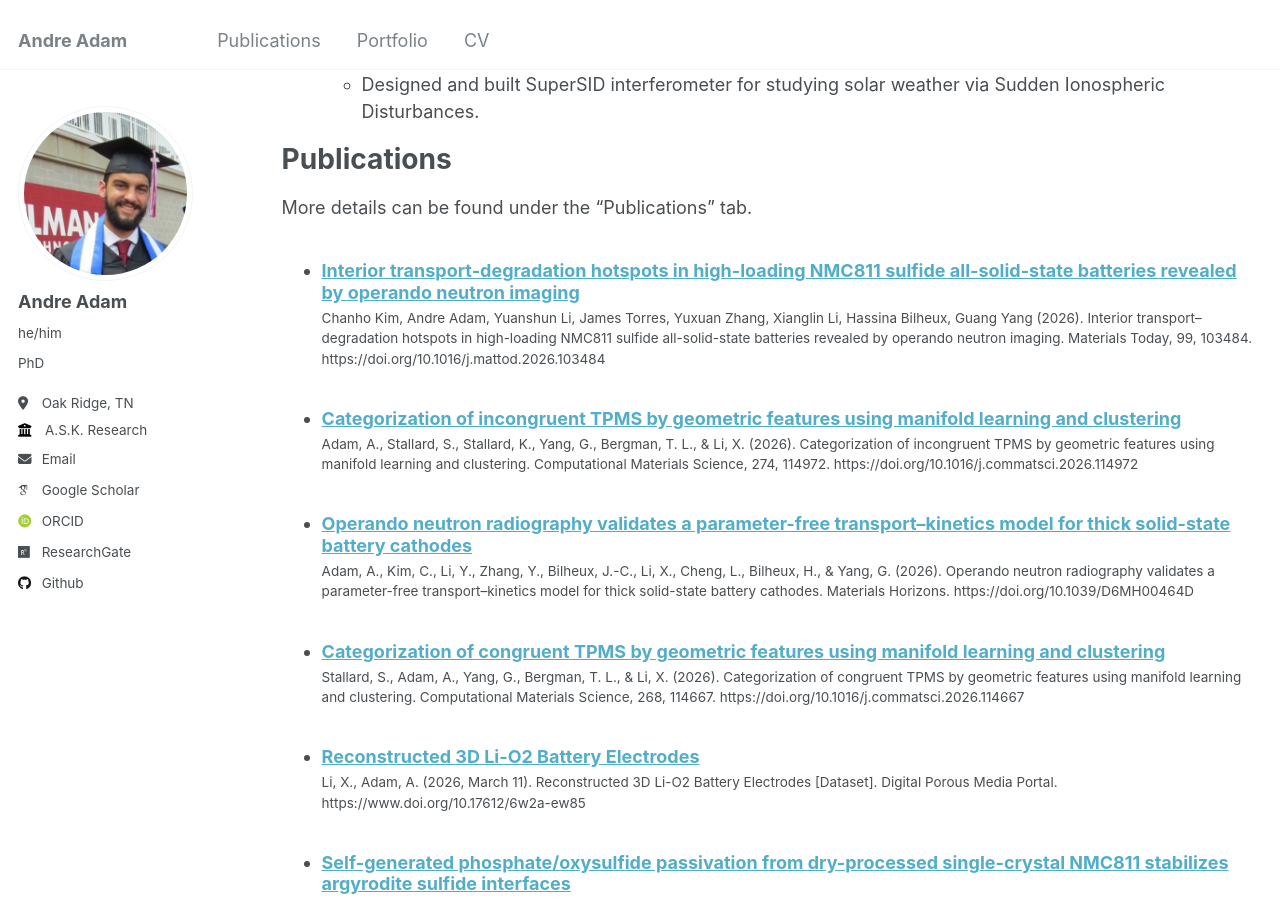
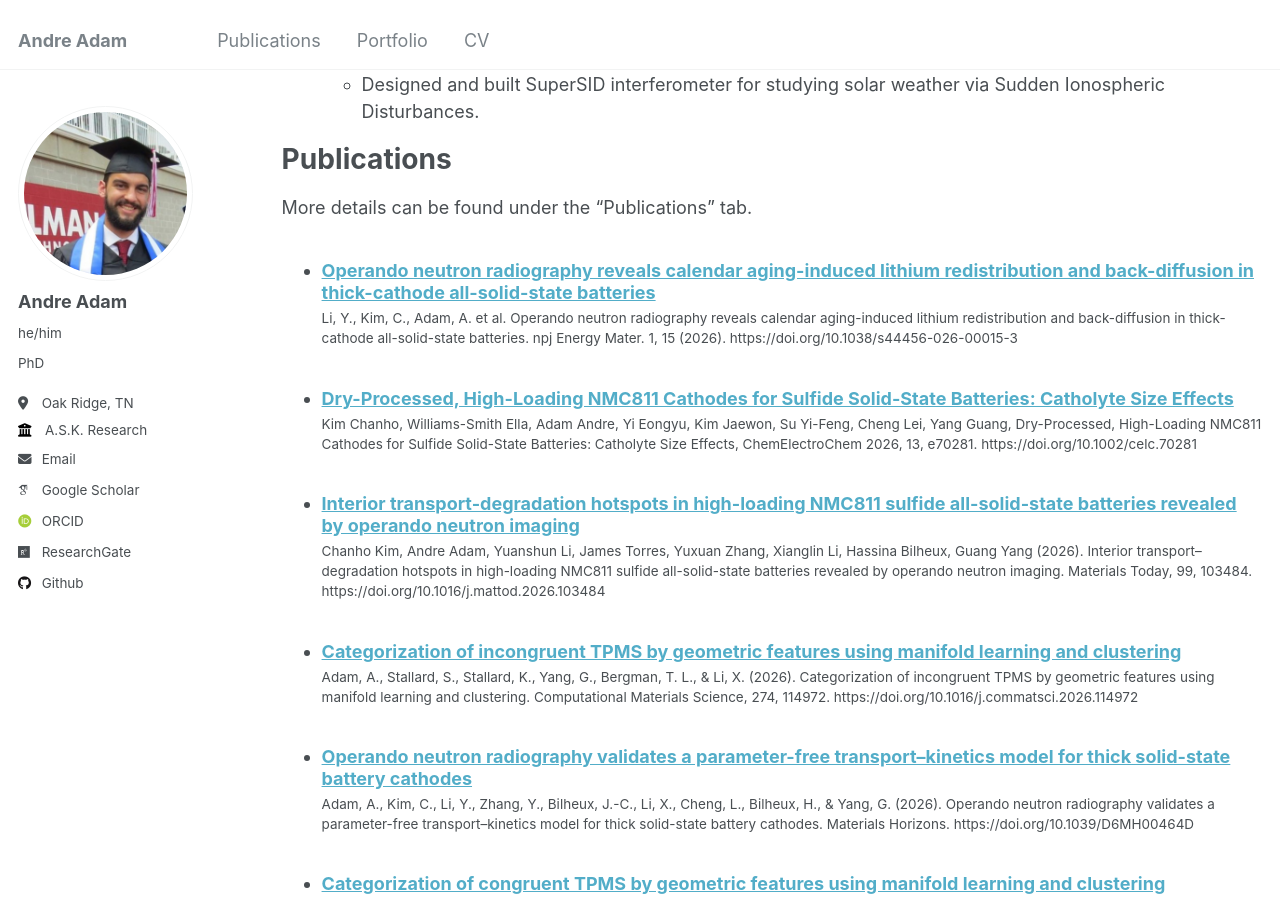
Before and after one commit to adama-wzr/adama-wzr.github.io, a Jekyll site: the page built from _pages/cv.md, in a window 1280 px wide and 900 px high, scrolled down 2261 px. Built offline with Jekyll 4.4.1, drawn with Linux system fonts in a browser that asks for light colours; some web fonts are replaced; some of the changed text lies outside the part shown.

Commit message:
New Publications
- added new publications to the website, added nsf i-corps as well

```diff
--- a/_pages/cv.md
+++ b/_pages/cv.md
@@ -111,6 +111,7 @@ Talks
 
 Awards
 ======
+* NSF I-Corps Great Plains Region Fall 2027 **(2026)**
 * PhD Defense with Honors **(2025)**
 * GRO Fellow at Oak Ridge National Lab **(2025)**
 * Computational Awards MAT210007, MAT210014, and MAT230071 **(2021-2025)**
--- /dev/null
+++ b/_publications/2026-09-25-Catholyte.md
@@ -0,0 +1,14 @@
+---
+title: "Dry-Processed, High-Loading NMC811 Cathodes for Sulfide Solid-State Batteries: Catholyte Size Effects"
+collection: publications
+category: otherManuscripts
+permalink: /publication/2026-09-25-Catholyte
+excerpt: 'Characterization of ASSB aging via neutron imaging'
+date: 2026-09-25
+venue: 'ChemElectroChem'
+paperurl: 'https://doi.org/10.1002/celc.70281'
+citation: 'Kim Chanho, Williams-Smith Ella, Adam Andre, Yi Eongyu, Kim Jaewon, Su Yi-Feng, Cheng Lei, Yang Guang, Dry-Processed, High-Loading NMC811 Cathodes for Sulfide Solid-State Batteries: Catholyte Size Effects, ChemElectroChem 2026, 13, e70281. https://doi.org/10.1002/celc.70281'
+
+---
+
+This study is on the effects of the catholyte size on the performance of the all-solid-state batteries. My individual contributions were the image processing and tortuosity simulations.
--- /dev/null
+++ b/_publications/2026-09-25-npjNeut.md
@@ -0,0 +1,14 @@
+---
+title: "Operando neutron radiography reveals calendar aging-induced lithium redistribution and back-diffusion in thick-cathode all-solid-state batteries"
+collection: publications
+category: otherManuscripts
+permalink: /publication/2026-09-25-npjNeut
+excerpt: 'Characterization of ASSB aging via neutron imaging'
+date: 2026-09-25
+venue: 'npj Energy Materials'
+paperurl: 'https://doi.org/10.1038/s44456-026-00015-3'
+citation: 'Li, Y., Kim, C., Adam, A. et al. Operando neutron radiography reveals calendar aging-induced lithium redistribution and back-diffusion in thick-cathode all-solid-state batteries. npj Energy Mater. 1, 15 (2026). https://doi.org/10.1038/s44456-026-00015-3'
+
+---
+
+This study is on the calendar aging effects on internal lithium transport. I am not an expert on the topic, please refer to the original publication.
```
